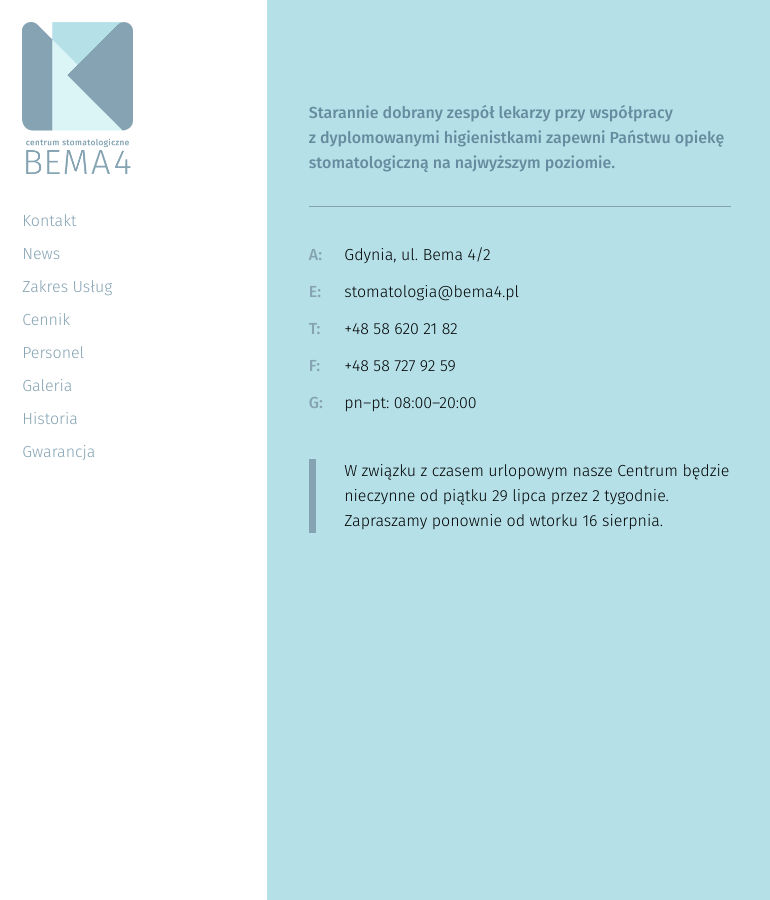
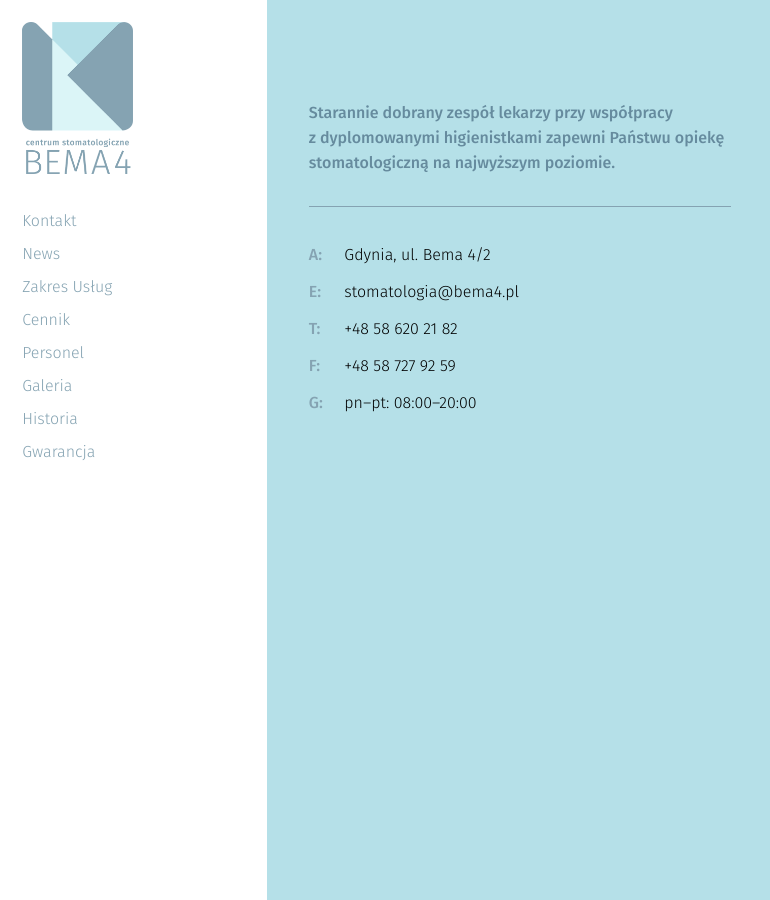
Before and after one commit to CSB4/bema4, a Jekyll site: the page built from index.html, in a window 1280 px wide and 900 px high. Shown: the whole window, without its empty margins (0-770 px from the left). Built offline with Jekyll 4.4.1, drawn with Linux system fonts in a browser that asks for light colours; nearby versions of some CDN libraries.

Commit message:
Usuniecie informacji o urlopie

```diff
--- a/_slides/0000-01-10-kontakt.markdown
+++ b/_slides/0000-01-10-kontakt.markdown
@@ -9,7 +9,7 @@ fax: +48 58 727 92 59
 mail: "stomatologia@bema4.pl"
 godziny:
   - "<time itemprop=\"openingHours\" datetime=\"Mo-Fr 08:00-20:00\"><b>pn&ndash;pt:</b> 08:00&ndash;20:00</time>"
-ogloszenie: 'W związku z czasem urlopowym nasze Centrum będzie nieczynne od piątku 29 lipca przez 2 tygodnie. Zapraszamy ponownie od wtorku 16 sierpnia.'
+ogloszenie: ''
 fullscreen: true
 published: true
 ---
```
